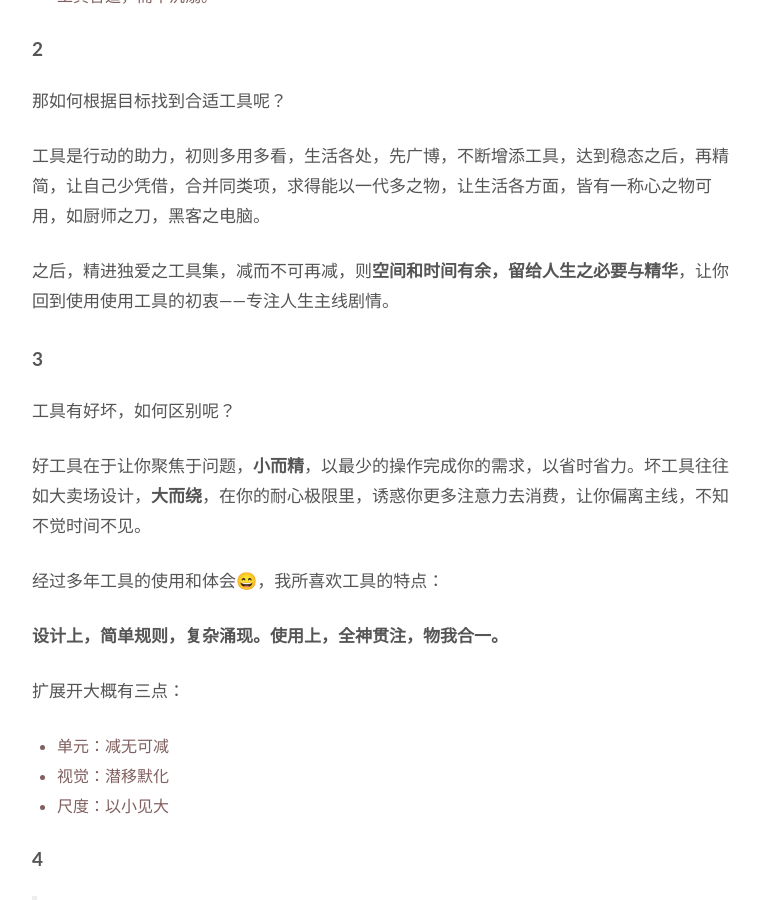
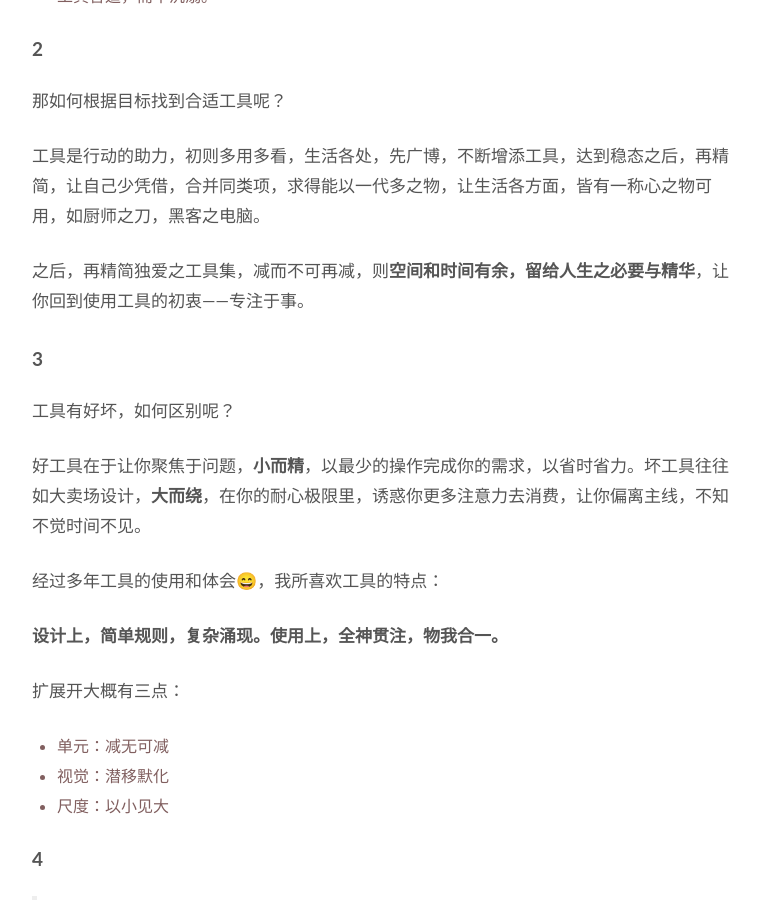
Before and after one commit to WillWang-X/willwang-x.github.io, a Jekyll site: the page built from _posts/2019-03-19-tools.md, in a window 1280 px wide and 900 px high, scrolled down 533 px. Shown: the whole window, without its empty margins (258-1018 px from the left). Built offline with Jekyll 4.4.1, drawn with Linux system fonts in a browser that asks for light colours.

Commit message:
updated tools

```diff
--- a/_posts/2019-03-19-tools.md
+++ b/_posts/2019-03-19-tools.md
@@ -30,7 +30,7 @@ published: true
 
 工具是行动的助力，初则多用多看，生活各处，先广博，不断增添工具，达到稳态之后，再精简，让自己少凭借，合并同类项，求得能以一代多之物，让生活各方面，皆有一称心之物可用，如厨师之刀，黑客之电脑。
 
-之后，精进独爱之工具集，减而不可再减，则**空间和时间有余，留给人生之必要与精华**，让你回到使用使用工具的初衷——专注人生主线剧情。
+之后，再精简独爱之工具集，减而不可再减，则**空间和时间有余，留给人生之必要与精华**，让你回到使用工具的初衷——专注于事。
 
 ## 3
 
```
